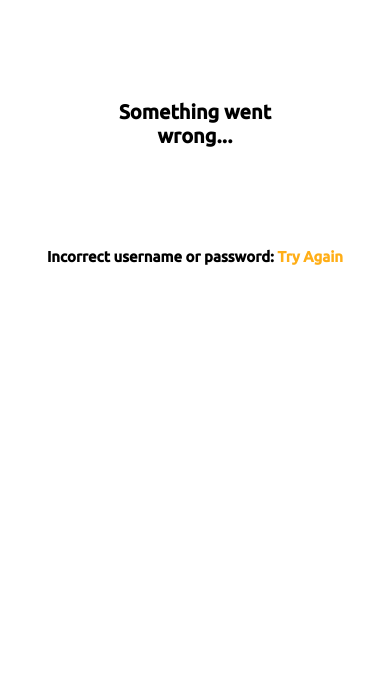
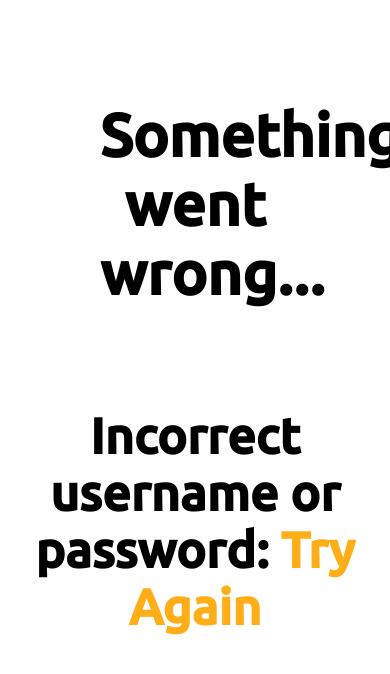
Before and after one commit to Auriel-Wish/Final_Project, a website: page login_fail.html in a window 390 px wide. Drawn offline with nearby package versions, Linux system fonts and the light colour scheme.

Commit message:
Add files via upload

```diff
--- a/login_fail.html
+++ b/login_fail.html
@@ -50,22 +50,6 @@
             a:hover {
                 color: var(--orange2);
             }
-             @media only screen and (max-width: 1200px) {
-                h1 {
-                        font-size: 30px;
-                }
-                h2 {
-                        font-size: 20px;
-                }
-            }
-
-            @media only screen and (max-width: 800px) {
-                h1 {
-                        font-size: 20px;
-                }
-                h2 {
-                        font-size: 15px;
-                }
         </style>
     </head>
     <body>
```
Also changed, not shown: exceeded_group_limit.html (+0 -16 lines), new_account_fail.html (+0 -16 lines), plan1.html (+3 -3 lines).
